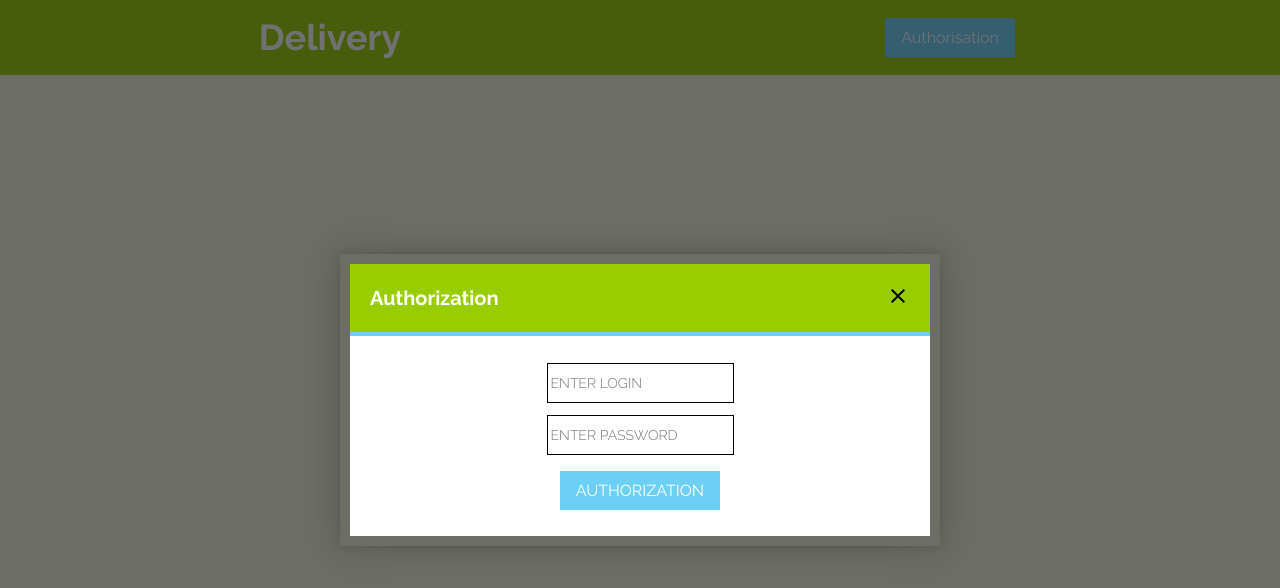
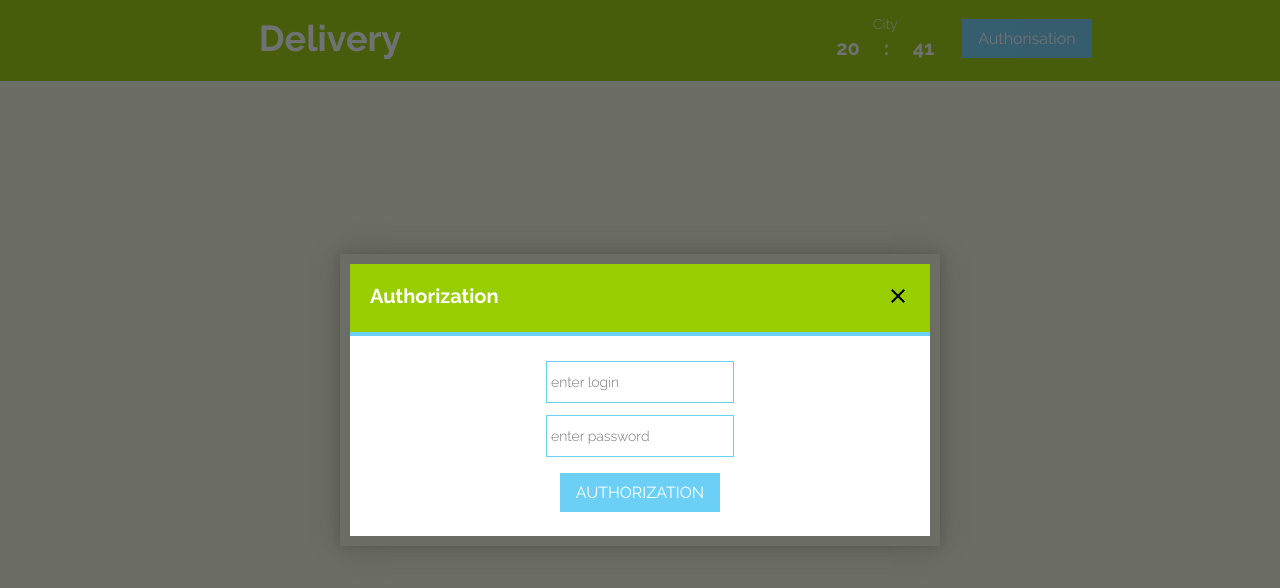
Before and after one commit to romanen003/Delivery, a React (Create React App) app: page /my-account in a window 1280 px wide. Both pictures are taken after a click on the button "Authorisation". Shown: the top 588 px of the page. Built offline with nearby package versions, Linux system fonts and the light colour scheme.

Commit message:
add watch and some fix css

```diff
--- a/src/elements/buttons/button.scss
+++ b/src/elements/buttons/button.scss
@@ -8,7 +8,6 @@
     cursor: pointer;
     padding: 10px 16px;
     outline: 0;
-    vertical-align: middle;
 
     @include font($button-size, $title-weight);
 
--- a/src/elements/index.ts
+++ b/src/elements/index.ts
@@ -9,3 +9,4 @@ export {ModalLayout} from './modal-layout/modal-layout';
 export {Overlay} from './overlay/overlay';
 export {Loading} from './loading/loading';
 export {Notification} from './notification/notification';
+export {Watch} from './watch/watch';
--- a/src/elements/inputs/input-with-clear/input-with-clear.scss
+++ b/src/elements/inputs/input-with-clear/input-with-clear.scss
@@ -2,13 +2,13 @@
 
 .input-wrapper {
     background: $color-white;
-    border: 1px solid black;
-    padding: 1px 25px 1px 1px;
+    border: 1px solid $color-blue;
+    padding: 2px 25px 2px 2px;
     position: relative;
 
     &__button {
         position: absolute;
         right: 0;
-        top: 7px;
+        top: 8px;
     }
 }
--- a/src/elements/text/text.scss
+++ b/src/elements/text/text.scss
@@ -2,6 +2,7 @@
 @import "../../style-view/fonts";
 
 .text {
+    display: inline-block;
     color: $color-white;
     margin: 0;
     overflow: hidden;
--- a/src/elements/text/text.tsx
+++ b/src/elements/text/text.tsx
@@ -3,7 +3,7 @@ import classNames from 'classnames';
 import './text.scss';
 
 interface Prop {
-    children?: string,
+    children?: string | number,
     heading?: boolean,
     title?: boolean,
     sub?: boolean,
--- /dev/null
+++ b/src/elements/watch/watch.scss
@@ -0,0 +1,8 @@
+@import "../../style-view/colors";
+
+.watch {
+    box-sizing: border-box;
+    display: inline-block;
+    padding: 0 16px;
+    vertical-align: middle;
+}
--- /dev/null
+++ b/src/elements/watch/watch.tsx
@@ -0,0 +1,68 @@
+import React, {Component} from "react";
+import classNames from 'classnames';
+import {Grid, Text} from "../";
+import './watch.scss';
+
+const {Row, Col,T_Align} = Grid;
+
+interface Props {}
+interface State {
+    hours: number,
+    minutes: number
+}
+interface Data {[key: string]: any}
+
+export class Watch extends Component<Props, State> {
+    constructor(props: Props){
+        super(props);
+
+        this.currentDate = new Date();
+        this.state = {
+            hours: this.currentDate.getHours(),
+            minutes: this.currentDate.getMinutes()
+        };
+    }
+    componentDidMount(): void {
+        this.timeout = setInterval(() => {
+            this.currentDate = new Date();
+            this.setState(() => ({
+                hours: this.currentDate.getHours(),
+                minutes: this.currentDate.getMinutes()
+            }))
+        }, 6000);
+    }
+
+    componentWillUnmount(): void {
+        clearInterval(this.timeout)
+    }
+
+    timeout: any;
+    currentDate: Data;
+
+    render(){
+        const {hours, minutes} = this.state;
+
+        return (
+            <div className={classNames('watch')}>
+                <Grid>
+                    <Row>
+                        <Col>
+                            <Text sub> City</Text>
+                        </Col>
+                    </Row>
+                    <Row>
+                        <Col textAlign={T_Align.RIGHT}>
+                            <Text label>{hours}</Text>
+                        </Col>
+                        <Col>
+                            <Text label>:</Text>
+                        </Col>
+                        <Col textAlign={T_Align.LEFT}>
+                            <Text label>{minutes}</Text>
+                        </Col>
+                    </Row>
+                </Grid>
+            </div>
+        )
+    }
+}
--- a/src/modules/authorization/actions.ts
+++ b/src/modules/authorization/actions.ts
@@ -10,7 +10,7 @@ import {
 import {AUTHORIZATION_URL} from "./constants";
 import {TYPES} from "../../elements/notification/constants";
 
-const successAuthorization = () => (dispatch: Dispatch) => {
+const successAuthorization = (dispatch: Dispatch) => {
     dispatch(setAuthorisation(true));
     dispatch(offLoading());
     dispatch(addNotification({
@@ -22,7 +22,7 @@ const successAuthorization = () => (dispatch: Dispatch) => {
     dispatch(closeModal());
 };
 
-const failureAuthorization = () => (dispatch: Dispatch) => {
+const failureAuthorization = (dispatch: Dispatch) => {
     dispatch(offLoading());
     dispatch(addNotification({
         type: TYPES.ERROR,
@@ -49,14 +49,14 @@ export const checkAuthorization = (login: string, password: string) => (dispatch
     })
         .then(response => {
             if (response.status === 200) {
-                successAuthorization()(dispatch);
+                successAuthorization(dispatch);
                 return dispatch(push('/my-account'));
             }
 
-            failureAuthorization()(dispatch);
+            failureAuthorization(dispatch);
         })
         .catch(() => {
-            failureAuthorization()(dispatch);
+            failureAuthorization(dispatch);
         })
 
 };
--- a/src/modules/authorization/constants.ts
+++ b/src/modules/authorization/constants.ts
@@ -6,8 +6,8 @@ export const AUTHORIZATION_URL = '/api/auth/check-auth';
 export const AUTHORIZATION = 'Authorization';
 
 export const PLACEHOLDERS = {
-    LOGIN: 'ENTER LOGIN',
-    PASSWORD: 'ENTER PASSWORD',
+    LOGIN: 'enter login',
+    PASSWORD: 'enter password',
     SUBMIT: 'AUTHORIZATION'
 };
 
--- a/src/modules/header/header.tsx
+++ b/src/modules/header/header.tsx
@@ -2,13 +2,13 @@ import React, {Component} from 'react';
 import {connect} from "react-redux";
 import {NavLink } from "react-router-dom";
 import classNames from "classnames";
-import {Button, Grid, Text} from '../../elements';
+import {Button, Grid, Text, Watch} from '../../elements';
 import {showModal} from '../../store';
 import {StoreTypes} from "../../store/store-types";
-import './header.scss';
 import {Account} from '../';
 import {AUTHORIZATION_MODAL_NAME} from "../authorization/constants";
 import {getAuthorizationStatus} from "../../store/authorization/selectors";
+import './header.scss';
 
 const {Row, Col, Margin} = Grid;
 
@@ -55,6 +55,7 @@ export class Header extends Component<Props> {
                             </NavLink >
                         </Col>
                         <Col>
+                            <Watch />
                             {this.renderRightSide()}
                         </Col>
                     </Row>
--- a/src/modules/notification-root/notification-root.tsx
+++ b/src/modules/notification-root/notification-root.tsx
@@ -1,7 +1,6 @@
 import React, {Component} from 'react';
 import {connect} from "react-redux";
 import classNames from "classnames";
-import {TransitionGroup} from 'react-transition-group'
 import {Notification} from '../../elements';
 import {StoreTypes} from "../../store/store-types";
 import {notificationSelector} from '../../store/notification/selectors';
@@ -34,9 +33,6 @@ export class NotificationRoot extends Component<Props> {
         return (
             <div className={classNames('notification-root')}>
                 {notifications.map(({type, description, title, lifeTime, id}, index) => (
-                    <TransitionGroup
-                        transitionName="anim" transitionAppear={true} transitionAppearTimeout={5000} transitionEnter={true} transitionLeave={true}
-                    >
                     <div className={classNames('notification-root__item-wrapper')} key={index}>
                         <Notification
                             key={index}
@@ -48,7 +44,6 @@ export class NotificationRoot extends Component<Props> {
                             onClose={this.handleCloseNotification}
                         />
                     </div>
-                    </TransitionGroup>
                 ))}
             </div>
         )
```
Lines whose indentation alone changed are shown as unchanged.
